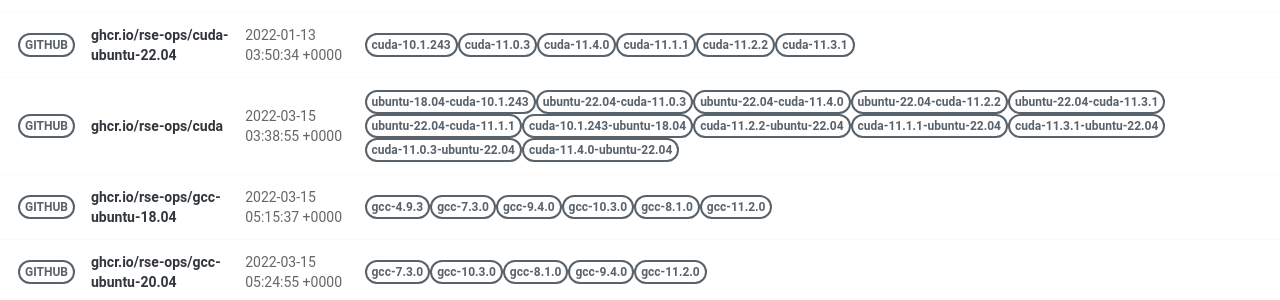
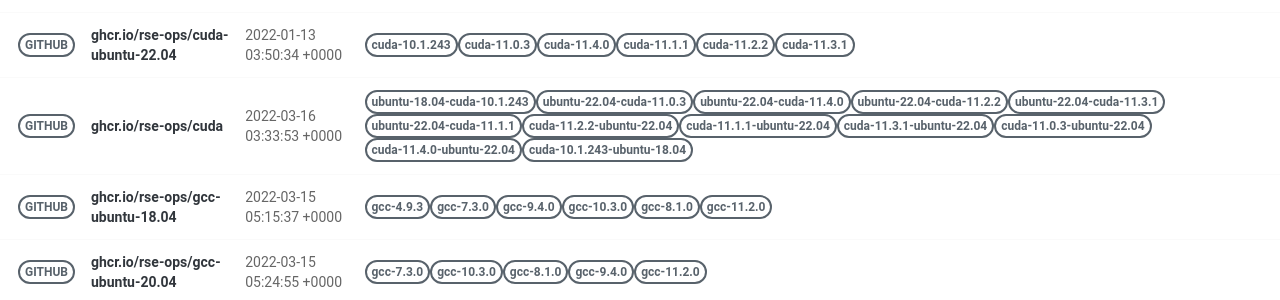
Before and after one commit to rse-ops/docker-images, a Jekyll site: the page built from pages/index.md, in a window 1280 px wide. Shown: the part 417-717 px from the top of the page. Built offline with Jekyll 4.4.1, drawn with Linux system fonts in a browser that asks for light colours; nearby versions of some CDN libraries.

Commit message:
Automated push to update library 2022-03-16

```diff
--- a/_library/ghcr.io-rse-ops-cuda.md
+++ b/_library/ghcr.io-rse-ops-cuda.md
@@ -1,7 +1,7 @@
 ---
 layout: container
 name: ghcr.io/rse-ops/cuda
-updated_at: 2022-03-15 03:38:55.916975
+updated_at: 2022-03-16 03:33:53.819521
 
 
 container_url: https://github.com/orgs/rse-ops/packages/container/package/cuda
```
Also changed, not shown: other parts of _library/ghcr.io-rse-ops-cuda.md (+3 -3 lines).
